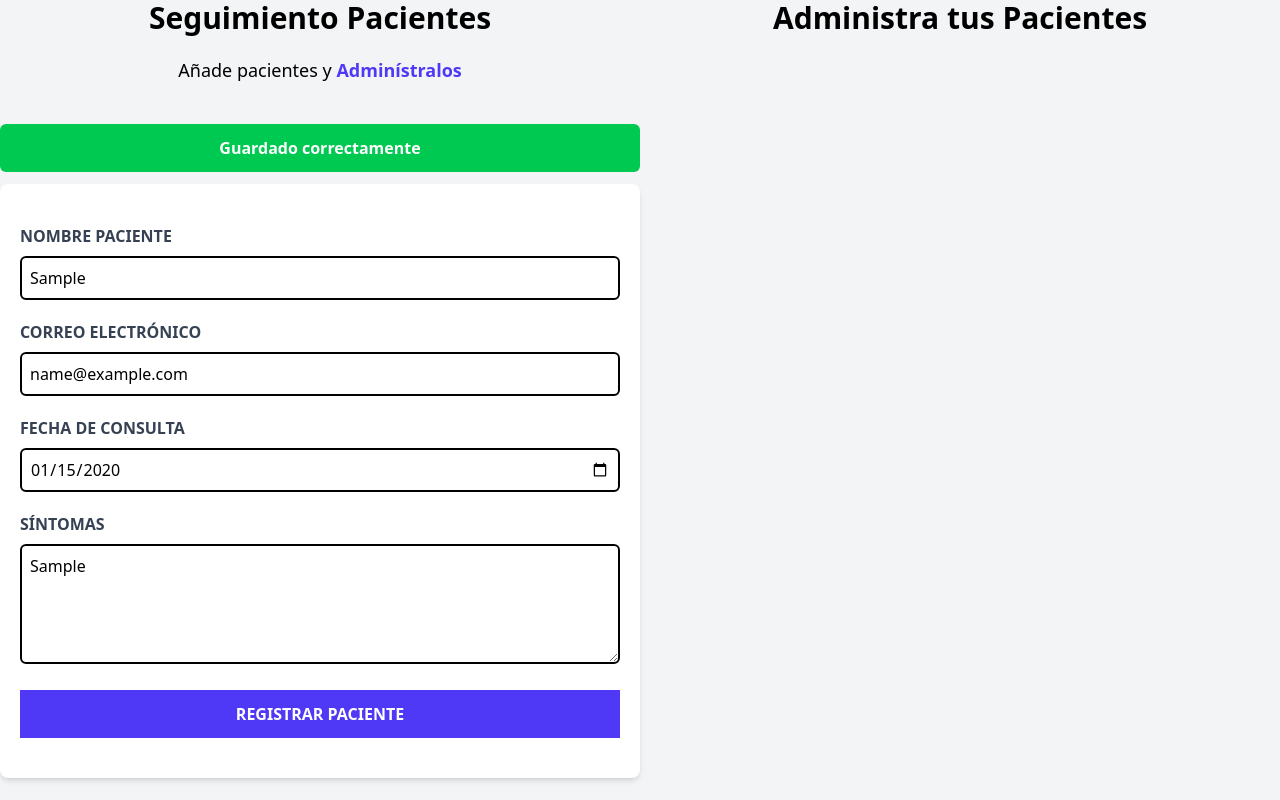
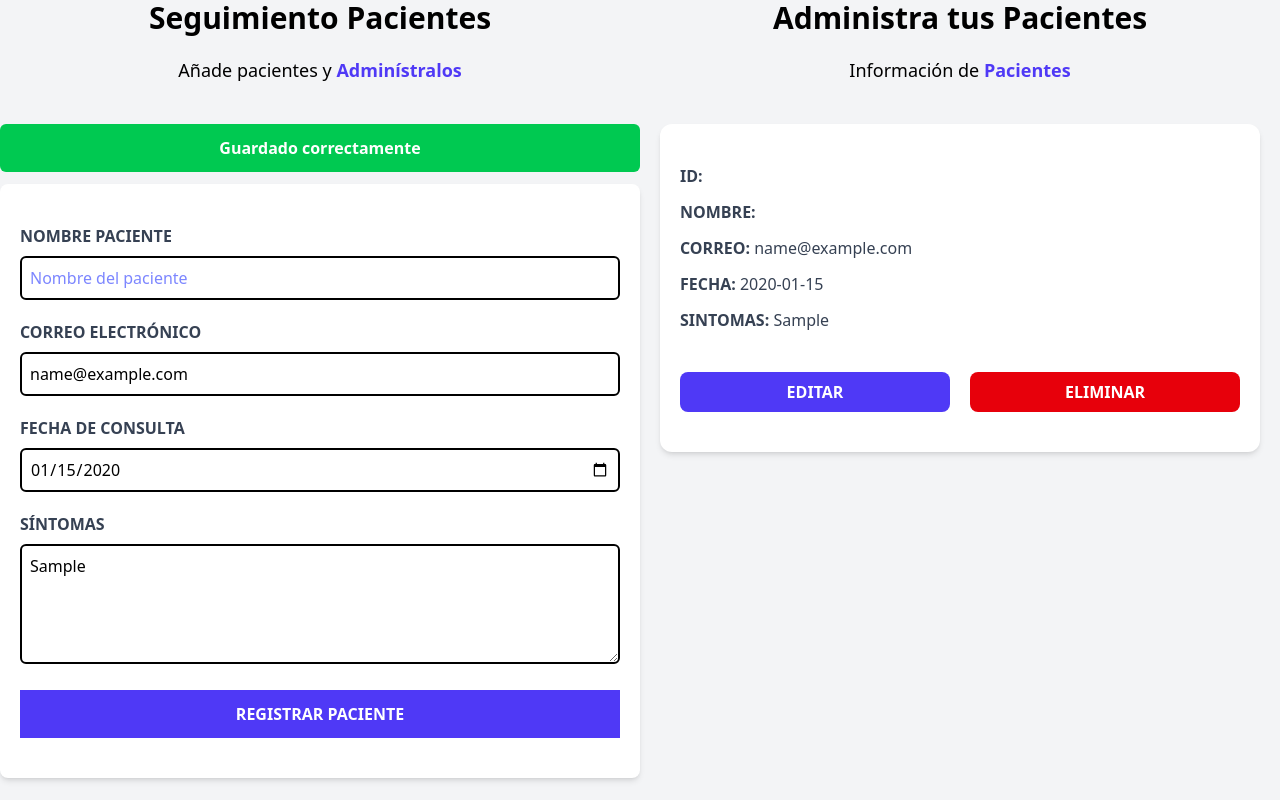
Before and after one commit to Pixe-L/adminClients, a Vue app: page / in a window 1280 px wide. Both pictures are taken after typing "Sample", "name@example.com", "2020-01-15", "Sample" into the empty fields and a click on the input "Registrar paciente". Shown: the part 224-1024 px from the top of the page. Built offline with nearby package versions, Linux system fonts and the light colour scheme.

Commit message:
new component patient

```diff
--- a/src/App.vue
+++ b/src/App.vue
@@ -2,18 +2,21 @@
 import { ref, reactive } from 'vue';
 import Form from './components/Form.vue';
 import Header from './components/Header.vue';
+import Patient from './components/Patient.vue';
+
 
 const pacients = ref([]);
 
 const paciente = reactive({
-    nombre: '',
-    correo: '',
-    fecha: '',
-    sintomas: ''
+  nombre: '',
+  correo: '',
+  fecha: '',
+  sintomas: ''
 });
 
 const savePacient = () => {
-  pacients.value.push(paciente);
+  pacients.value.push({...paciente});
+  paciente.nombre = '';
 };
 </script>
 
@@ -22,13 +25,18 @@ const savePacient = () => {
     <Header />
 
     <div class="mt-12 md:flex">
-      <Form
-      v-model:nombre="paciente.nombre" v-model:correo="paciente.correo" v-model:fecha="paciente.fecha" v-model:sintomas="paciente.sintomas"
-      @save-pacient="savePacient"/>
+      <Form v-model:nombre="paciente.nombre" v-model:correo="paciente.correo" v-model:fecha="paciente.fecha"
+        v-model:sintomas="paciente.sintomas" @save-pacient="savePacient" />
 
-      <div class="md:w-1/2 md:h-screen overflow-y-scroll">
+      <div class="md:w-1/2 md:h-screen overflow-y-auto scrollbar">
         <h3 class="font-black text-3xl text-center">Administra tus Pacientes</h3>
-        <div v-if="pacients.length > 0"></div>
+        <div v-if="pacients.length > 0">
+          <p class="text-lg mt-5 text-center mb-10">
+            Información de
+            <span class="text-indigo-600 font-bold">Pacientes</span>
+          </p>
+          <Patient v-for="(patient, i) in pacients" :key="i" :patient="paciente" />
+        </div>
         <p v-else class="mt-10 text-2xl text-center">No Hay Pacientes</p>
       </div>
     </div>
@@ -36,4 +44,11 @@ const savePacient = () => {
 </template>
 
 <style scoped>
+.scrollbar::-webkit-scrollbar {
+  display: none; /* Oculta la scrollbar en navegadores basados en WebKit (Chrome, Safari) */
+}
+.scrollbar {
+  -ms-overflow-style: none; /* Oculta la scrollbar en Internet Explorer y Edge */
+  scrollbar-width: none; /* Oculta la scrollbar en Firefox */
+}
 </style>
--- /dev/null
+++ b/src/components/Patient.vue
@@ -0,0 +1,59 @@
+<script setup>
+defineProps({
+    patient: {
+        type: Object,
+        required: true
+    }
+});
+</script>
+
+<template>
+    <div class="mx-5 my-10 bg-white shadow-md px-5 py-10 rounded-xl">
+        <p class="font-bold mb-3 text-gray-700 uppercase">ID:
+            <span class="font-normal normal-case">
+
+            </span>
+        </p>
+
+        <p class="font-bold mb-3 text-gray-700 uppercase">Nombre:
+            <span class="font-normal normal-case">
+            {{ patient.nombre }}
+            </span>
+        </p>
+
+        <p class="font-bold mb-3 text-gray-700 uppercase">Correo:
+            <span class="font-normal normal-case">
+            {{ patient.correo }}
+            </span>
+        </p>
+
+        <p class="font-bold mb-3 text-gray-700 uppercase">Fecha:
+            <span class="font-normal normal-case">
+            {{ patient.fecha }}
+            </span>
+        </p>
+
+        <p class="font-bold mb-3 text-gray-700 uppercase">Sintomas:
+            <span class="font-normal normal-case">
+            {{ patient.sintomas }}
+            </span>
+        </p>
+
+        <div class="grid md:grid-cols-2  gap-5 mt-10 ">
+            <button
+                type="button"
+                class="block w-full py-2 px-10 bg-indigo-600 hover:bg-indigo-700 text-white font-bold uppercase rounded-lg"
+            >Editar</button>
+
+            <button
+                type="button"
+                class="block w-full py-2 px-10 bg-red-600 hover:bg-red-700 text-white font-bold uppercase rounded-lg"
+            >Eliminar</button>
+        </div>
+    </div>
+</template>
+
+
+<style scoped>
+
+</style>
```
